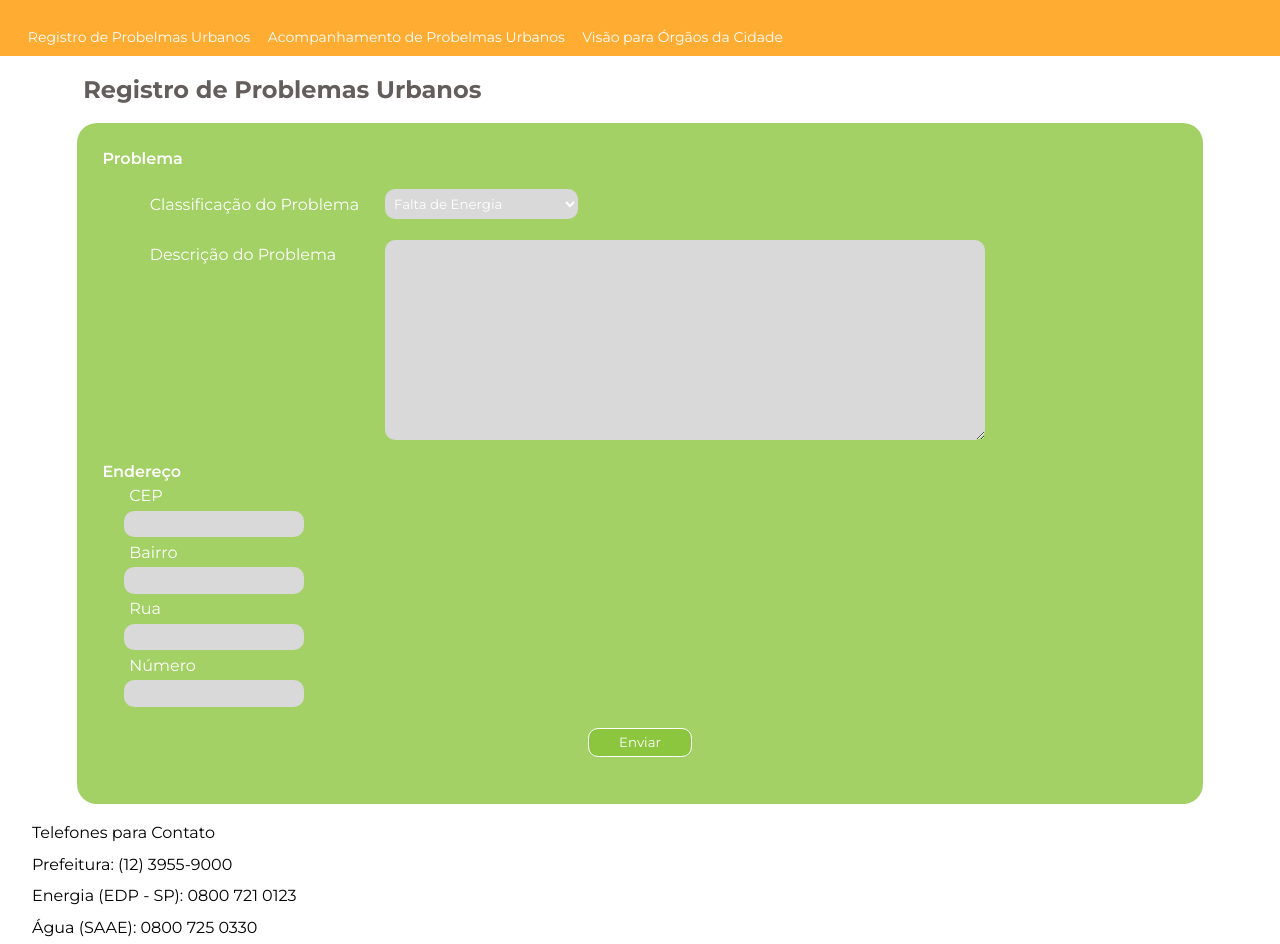
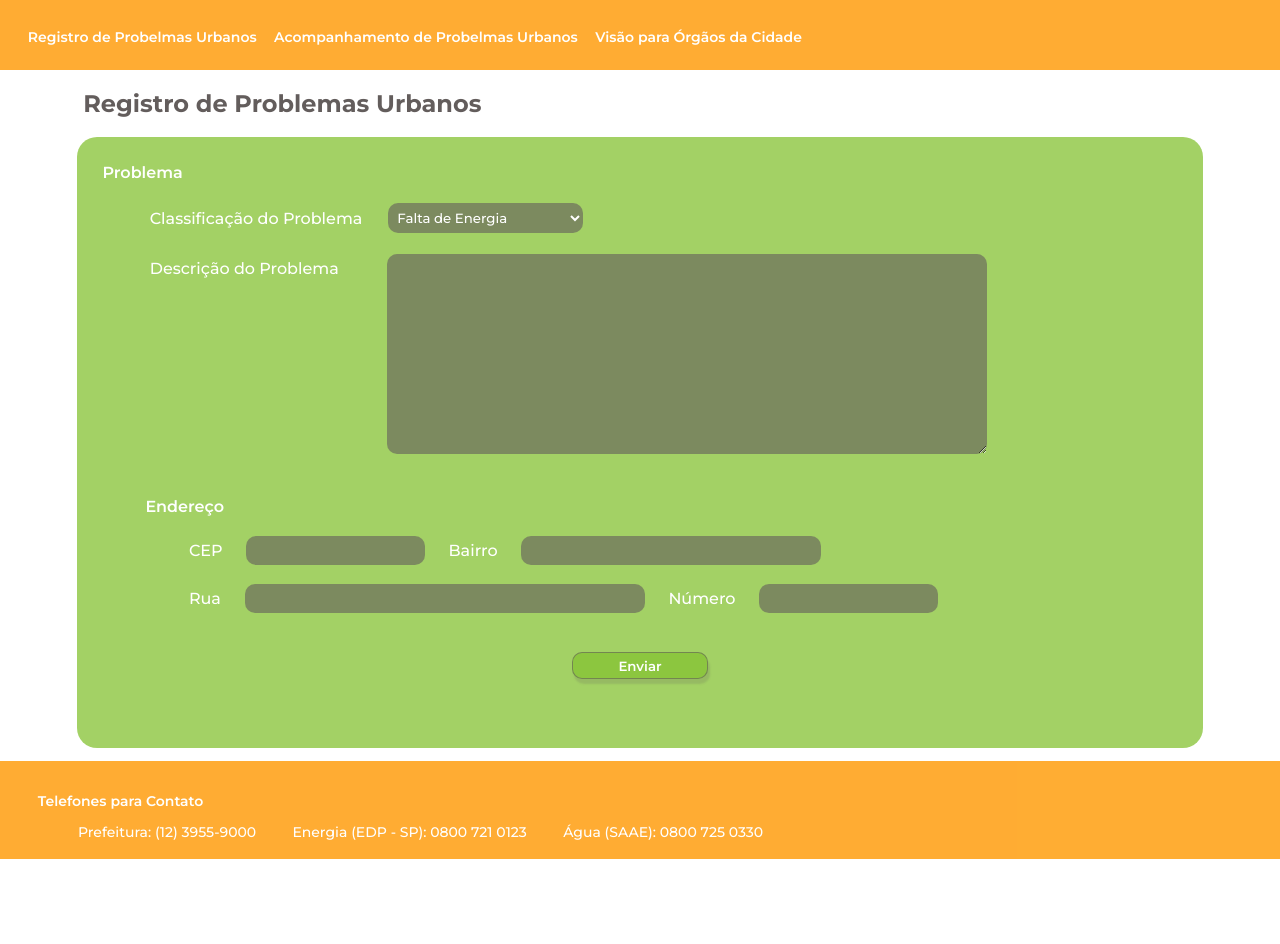
Before and after one commit to adryellefelippe/Problemas_Urbanos, a plain HTML site: page index.html in a window 1280 px wide. After the commit the page ends 859 px from the top, so only its background shows below. Drawn offline with Linux system fonts and the light colour scheme.

Commit message:
Finalização de estilização pag principal

```diff
--- a/index.html
+++ b/index.html
@@ -43,15 +43,15 @@
                 </div>
                 <div id="formulario2">
                     <h2>Endereço</h2>
-                    <div class="end">
+                    <div id="end1">
                         <p>CEP</p>
                         <input type="number">
                         <p>Bairro</p>
-                        <input type="text">
+                        <input id="bairro" type="text">
                     </div>
-                    <div class="end">
+                    <div id="end2">
                         <p>Rua</p>
-                        <input type="text">
+                        <input id="rua" type="text">
                         <p>Número</p>
                         <input type="number">
                     </div>
@@ -64,10 +64,12 @@
         </div>
     </main>
     <footer>
-        <p>Telefones para Contato</p>
-        <p>Prefeitura: (12) 3955-9000</p>
-        <p>Energia (EDP - SP): 0800 721 0123</p>
-        <p>Água (SAAE): 0800 725 0330</p>
+        <p id="titulo_footer">Telefones para Contato</p>
+        <div id="contatos">
+            <p>Prefeitura: (12) 3955-9000</p>
+            <p>Energia (EDP - SP): 0800 721 0123</p>
+            <p>Água (SAAE): 0800 725 0330</p>
+        </div>
     </footer>
 </body>
 </html>
--- a/style.css
+++ b/style.css
@@ -5,19 +5,28 @@
     font-family: 'Montserrat', sans-serif;
 }
 
-header {
+:root {
+    --color-shadow: rgba(99, 93, 92, 0.2);
+    --color-background: rgba(99, 93, 92, 0.6);
+}
+
+header, footer {
     background-color: rgba(255, 152, 0, 0.8);
     color: #fff;
     font-size: 14px;
     padding: 1.5% 1.5% 0.5% 1.5%;
 }
 
+header {
+    height: 70px;
+}
+
 #menu {
-    font-weight: 600;
     display: flex;
 }
 
 #menu>p {
+    font-weight: 600;
     margin: 0.3%;
     padding: 0.4% 0.4% 0 0.4%;
 }
@@ -29,10 +38,14 @@ header {
     margin: 1% 1% 1% 6%;
 }
 
-#problema, #descricao {
+#problema, #descricao, #end1, #end2 {
     display: flex;
     flex-direction: row;
     margin: 2%;
+}
+
+#formulario2 {
+    margin: 4%;
 }
 
 .form {
@@ -51,14 +64,22 @@ h2 {
 p, input, select, textarea {
     margin-left: 2%;
     padding: 0.5%;
-    font-weight: 400;
+    font-weight: 500;
+}
+
+#bairro {
+    width: 300px;
+}
+
+#rua {
+    width: 400px;
 }
 
 input, select, textarea {
     border-radius: 10px;
     border: none;
-    background-color: #D9D9D9;
-    color: #fff;
+    background-color: var(--color-background);
+    color:#fff;
 }
 
 #textarea {
@@ -76,27 +97,28 @@ input:focus, select:focus, textarea:focus {
 
 #form_botoao {
     font-weight: 500;
-    margin: 2%;
+    margin: 4%;
     text-align: center;
 }
 
 #botao {
+    padding: 0.5%;
+    width: 15%;
+    height: 5%;
+    background-color: #8CC63F;
     color: #fff;
     border-radius: 10px;
-    border-color: #fff;
+    border-color: var(--color-background);
     border-style: solid;
     border-width: 1px;
-    background-color: #8CC63F;
-    padding: 0.5%;
-    width: 10%;
-    height: 5%;
     cursor: pointer;
+    box-shadow: 2px 5px 2px var(--color-shadow);
+    font-weight: 600;
 }
 
 #botao:hover {
-    background-color: #fff;
+    background-color: var(--color-background);
     border-color: #8CC63F;
-    color:#8CC63F;
 }
 
 #botao:focus {
@@ -104,3 +126,15 @@ input:focus, select:focus, textarea:focus {
     border-color: #fff;
     color:#fff;
 }
+
+#titulo_footer {
+    font-weight: 600;
+    margin: 0.5% 1% 0 1%;
+}
+
+#contatos {
+    display: flex;
+    flex-direction: row;
+    padding: 0 0.3% 0 0.3%;
+    margin: 0 0 0.5% 2%;
+}
```
